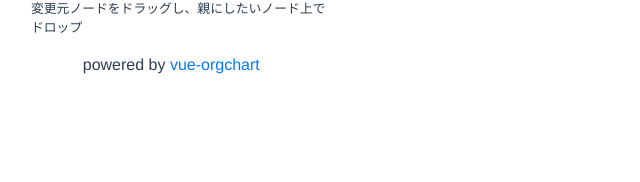
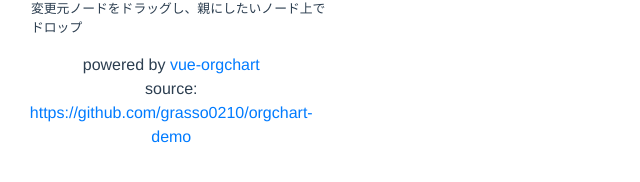
Before and after one commit to grasso0210/orgchart-demo, a Vue app: page / in a window 1280 px wide. Shown: the part 194-376 px from the top of the page, without its empty margins (0-640 px from the left). Built offline with nearby package versions, Linux system fonts and the light colour scheme.

Commit message:
append source URL

```diff
--- a/src/App.vue
+++ b/src/App.vue
@@ -21,6 +21,9 @@
               target="_blank"
               href="https://github.com/spiritree/vue-orgchart"
             > vue-orgchart </a>
+          </div>
+          <div>
+            source: <a href="https://github.com/grasso0210/orgchart-demo"> https://github.com/grasso0210/orgchart-demo </a>
           </div>
         </b-col>
         <b-col
--- a/src/views/Chart1.vue
+++ b/src/views/Chart1.vue
@@ -10,11 +10,6 @@
   </vo-basic>
 </template>
 
-<style lang="scss">
-div.orgchart {
-  overflow: hidden !important;
-}
-</style>
 
 <script>
 import { VoBasic } from 'vue-orgchart'
@@ -85,7 +80,10 @@
             },
             {
               name: '農業工学部',
-              children: [{ name: '農業土木工学研究課' }, { name: '農業機械工学研究課' }]
+              children: [
+                { name: '農業土木工学研究課' },
+                { name: '農業機械工学研究課' }
+              ]
             }
           ]
         },
```
